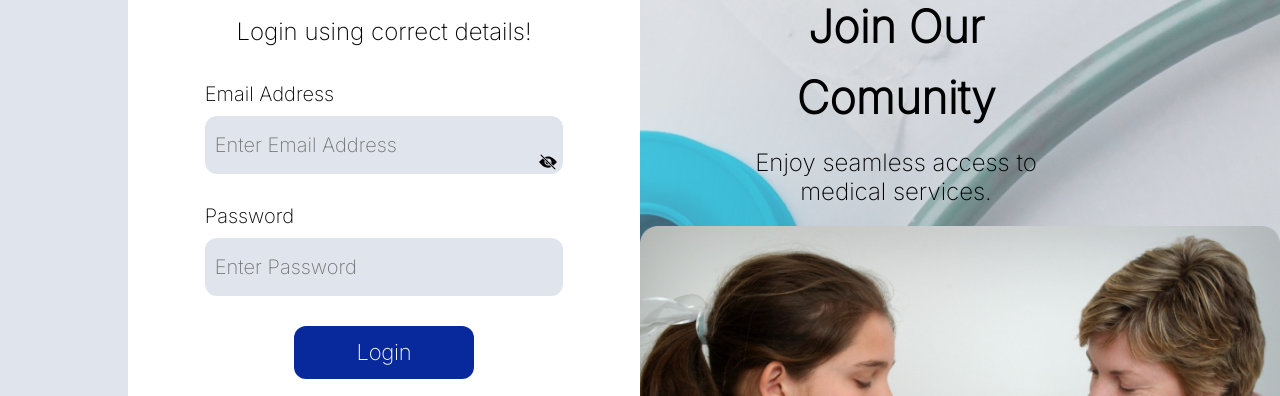
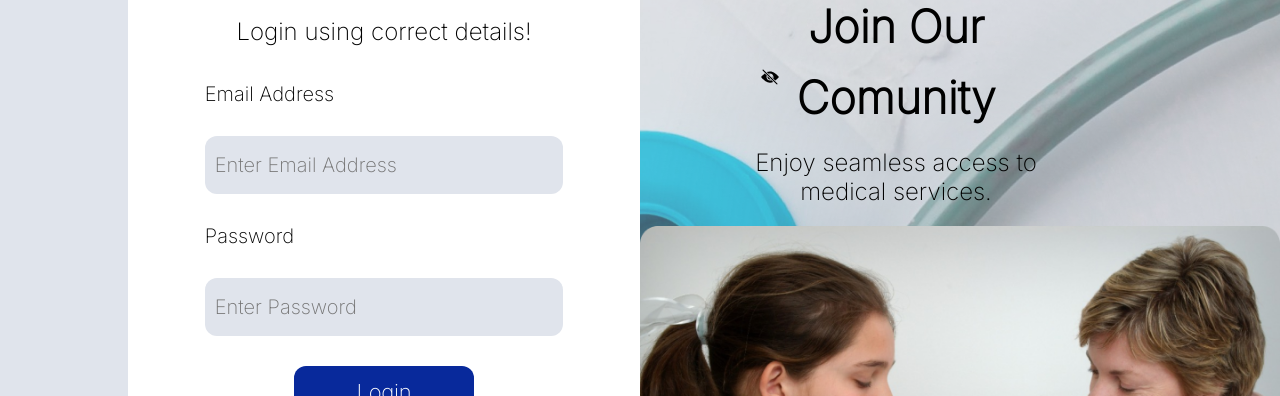
Before and after one commit to jahseed89/carefinder, a React (Create React App) app: page /home in a window 1280 px wide. Both pictures are taken after a click on the button "Login". Shown: the part 224-620 px from the top of the page. Built offline with nearby package versions, Linux system fonts and the light colour scheme; no server answers.

Commit message:
updated user context

```diff
--- a/src/components/hospital-card/HospitalCard.js
+++ b/src/components/hospital-card/HospitalCard.js
@@ -1,13 +1,15 @@
 import React from 'react'
+import { Link } from 'react-router-dom'
+import { ABOUT_ROUTE } from '../../content-management/Landing'
 import './hospitalCard.scss'
 
 const HospitalCard = ({name, address, location, key}) => {
   return (
-    <div className='hosp-card' key={key}>
+    <Link to={`/${ABOUT_ROUTE}`} className='hosp-card' key={key} >
         <h1>{name}</h1>
         <p>{address}</p>
         <h3>{location}</h3>
-    </div>
+    </Link>
   )
 }
 
--- a/src/components/hospital-card/hospitalCard.scss
+++ b/src/components/hospital-card/hospitalCard.scss
@@ -8,6 +8,12 @@
     cursor: pointer;
     text-align: center;
     margin: 0 auto;
+    text-decoration: none;
+
+    &:hover {
+        // box-shadow: 6px 6px 0 rgba(0, 0, 0, 1);
+        box-shadow: 6px 6px 0px rgba(0, 0, 0, 0.2);
+    }
 
     @media (max-width: 900px) {
         width: 370px;
@@ -20,6 +26,10 @@
     p {
      padding: 2rem 0;
      font-size: medium;
+     color: #000000;
+    }
+    h3 {
+        color: #000000;
     }
 }
 
--- a/src/components/input/Input.js
+++ b/src/components/input/Input.js
@@ -1,8 +1,15 @@
 import React from 'react'
+import { IoIosEyeOff } from "react-icons/io";
+import './input.scss'
 
-const Input = ({type, value, placeholder, onChange, handleInput}) => {
+const Input = ({type, value, placeholder, onChange, handleInput, passwordIcon = false, passwordIconHandler}) => {
   return (
-   <input type={type} value={value} placeholder={placeholder} onClick={handleInput} onChange={onChange} />
+  <div>
+    <input type={type} value={value} placeholder={placeholder} onClick={handleInput} onChange={onChange} className='input' />
+    {passwordIcon && (
+      <span className="password-icon" onClick={passwordIconHandler}><IoIosEyeOff /></span>
+    )}
+  </div>
   )
 }
 export default Input
--- /dev/null
+++ b/src/components/input/input.scss
@@ -0,0 +1,15 @@
+.input {
+    position: relative;
+}
+.password-icon {
+    position: absolute;
+    bottom: 24.2rem;
+    left: 38rem;
+    cursor: pointer;
+
+    @media (max-width: 900px) {
+        bottom: 0;
+        top: 46rem;
+        left: 18rem;
+    }
+}
--- a/src/context.js
+++ b/src/context.js
@@ -1,7 +1,7 @@
 import React from 'react'
 
-const MyContext = React.createContext({
+const UserDataContext = React.createContext({
     loading: false,
     userData: {}
 })
-export default MyContext
+export default UserDataContext
--- a/src/navigation/LandingRoute.js
+++ b/src/navigation/LandingRoute.js
@@ -8,7 +8,7 @@ import {
 
 } from "../content-management/Landing";
 import PageNotFound from "../pages/page-not-found/PageNotFound";
-import MyContext from "../context";
+import UserDataContext from "../context";
 import axios from "axios";
 
 
@@ -37,7 +37,7 @@ const LandingRoute = () => {
   }, [])
 
   return (
-    <MyContext.Provider value={{ loading, userData }}>
+    <UserDataContext.Provider value={{ loading, userData }}>
       <Routes>
         <Route element={<LandingLayout />}>
           <Route index element={<Navigate to="home" />} />
@@ -49,7 +49,7 @@ const LandingRoute = () => {
         </Route>
         <Route path="*" element={<PageNotFound />} />
       </Routes>
-    </MyContext.Provider>
+    </UserDataContext.Provider>
   );
 };
 
--- a/src/pages/about/About.js
+++ b/src/pages/about/About.js
@@ -1,10 +1,14 @@
-import React from 'react'
+// import React, { useContext } from 'react'
 import Navbar from '../../components/nav/Navbar'
+// import UserDataContext from '../../context'
 
 const About = () => {
+
+  // const {loading, userData} = useContext(UserDataContext)
   return (
     <div>
       <Navbar />
+      <p>{}</p>
     </div>
   )
 }
--- a/src/pages/home/Home.js
+++ b/src/pages/home/Home.js
@@ -1,4 +1,4 @@
-import React, { useEffect, useState } from "react";
+import React, { useContext, useState } from "react";
 import Button from "../../components/button/Button";
 import treatment from "../../assets/treatment.png";
 import { BsArrowRightShort } from "react-icons/bs";
@@ -15,26 +15,15 @@ import BrandLoader from "../../components/brand-loader/BrandLoader";
 import HospitalCard from "../../components/hospital-card/HospitalCard";
 import { GrSearch } from "react-icons/gr";
 import Input from "../../components/input/Input";
-import axios from "axios";
+import ReactPaginate from "react-paginate";
+import UserDataContext from "../../context";
 import "./home.scss";
-import ReactPaginate from "react-paginate";
+
 
 const Home = () => {
-  const [loading, setLoading] = useState(false);
-  const [userData, setUserData] = useState([]);
   const [searchHospital, setSearchHospital] = useState("");
 
-  const url = "https://api.reliancehmo.com/v3/providers";
-
-  useEffect(() => {
-    const fetchData = async () => {
-      setLoading(true);
-      const resp = await axios.get(url);
-      setUserData(resp.data.data);
-      setLoading(false);
-    };
-    fetchData();
-  }, []);
+  const {loading, userData} = useContext(UserDataContext)
 
   const filteredData = userData.filter((value) => {
     if (searchHospital === "") {
--- a/src/pages/login/Login.js
+++ b/src/pages/login/Login.js
@@ -6,11 +6,11 @@ import facebook from "../../assets/facebook.svg";
 import loginTreat from "../../assets/login-treatment.png";
 import { useNavigate } from "react-router-dom";
 import { HOME_ROUTE } from "../../content-management/Landing";
-import { IoIosEyeOff } from "react-icons/io";
 import Input from "../../components/input/Input";
 import { toast } from "react-hot-toast";
 import Modal from "../../components/modal/Modal";
 import checked from "../../assets/checked.png";
+import {IoIosEyeOff} from 'react-icons/io'
 import "./login.scss";
 
 const Login = () => {
@@ -91,12 +91,9 @@ const Login = () => {
                   <Input
                     type={passwordVisibility ? "password" : "text"}
                     placeholder="Enter Password"
+                    className="create-pass-input"
                   />
-                  <span className="show-passN">
-                    <IoIosEyeOff
-                      onClick={() => setPasswordVisibility((prev) => !prev)}
-                    />
-                  </span>
+                  <IoIosEyeOff className="pass-viewIcon" onClick={()=> setPasswordVisibility(prev => !prev)} />
                 </div>
                 {/* {errors.password && (
                   <p className="error-msg">{errors.password}</p>
@@ -108,7 +105,6 @@ const Login = () => {
                     className="create-btn"
                     type="submit"
                     clickHandler={approvalModal}
-                    // clickHandler={toHomePage}
                   />
                 </div>
                 <div className="other-login">
@@ -146,12 +142,9 @@ const Login = () => {
                   <Input
                     type={passwordVisibility ? "password" : "text"}
                     placeholder="Enter Password"
+                    passwordIcon={true}
+                    passwordIconHandler={()=> setPasswordVisibility(prev => !prev)}
                   />
-                  <span className="show-pass">
-                    <IoIosEyeOff
-                      onClick={() => setPasswordVisibility((prev) => !prev)}
-                    />
-                  </span>
                 </div>
                 {/* {errors.password && (
                   <p className="error-msg">{errors.password}</p>
--- a/src/pages/login/login.scss
+++ b/src/pages/login/login.scss
@@ -111,7 +111,27 @@
 
                 div {
                     margin: 1rem 0;
+
+                    input {
+                        position: relative;
+                    }
+
+                    .pass-viewIcon {
+                        // margin-bottom: 7rem;
+                        position: absolute;
+                        bottom: 19.3rem;
+                        left: 38rem;
+                        cursor: pointer;
+
+                        @media (max-width: 900px) {
+                            bottom: 0;
+                            top: 54.8rem;
+                            left: 18rem;
+                        }
+                    }
                 }
+
+
 
                 input {
                     width: 100%;
@@ -122,30 +142,6 @@
                     padding: 0 .5rem;
                     border: none;
                     position: relative;
-                }
-
-                .show-pass {
-                    position: absolute;
-                    left: 42%;
-                    top: 47%;
-                    cursor: pointer;
-
-                    @media (max-width: 900px) {
-                        top: 45rem;
-                        left: 87%;
-                    }
-                }
-                .show-passN {
-                    position: absolute;
-                    left: 42%;
-                    top: 54.5%;
-                    cursor: pointer;
-
-
-                    @media (max-width: 900px) {
-                        left: 87%;
-                        top: 52.5rem;
-                    }
                 }
 
                 .login-btn-wrapper {
```
